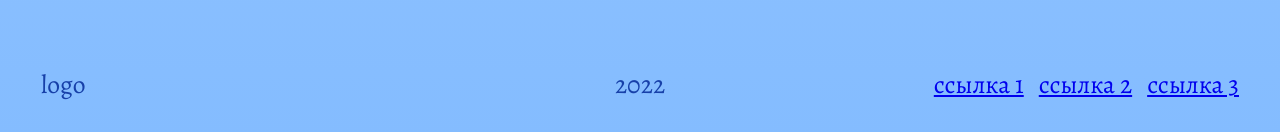
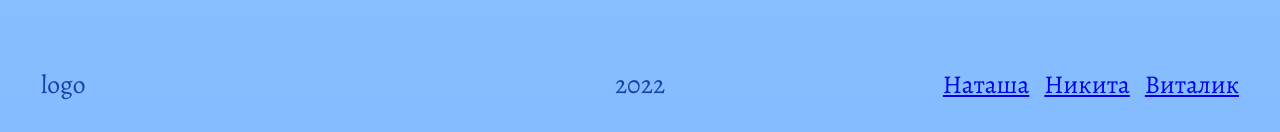
Before and after one commit to Verbena336/project-management-app, a React (Create React App) app in the folder project-management-app/: page /welcome in a window 1280 px wide. Shown: the part 2662-2794 px from the top of the page. Built offline with nearby package versions, Linux system fonts and the light colour scheme.

Commit message:
feat: add developers array

```diff
--- a/project-management-app/src/components/AppFooter/index.tsx
+++ b/project-management-app/src/components/AppFooter/index.tsx
@@ -2,16 +2,22 @@ import React from 'react';
 
 import styles from './index.module.scss';
 
+const { footer, inner, logo, created, githubs } = styles;
+
+import { developers } from '../../constants';
+
 const AppFooter = () => (
-  <footer className={styles.footer}>
+  <footer className={footer}>
     <div className="container">
-      <div className={styles.inner}>
-        <div className={styles.logo}>logo</div>
-        <div className={styles.created}>2022</div>
-        <div className={styles.githubs}>
-          <a href="#">ссылка 1</a>
-          <a href="#">ссылка 2</a>
-          <a href="#">ссылка 3</a>
+      <div className={inner}>
+        <div className={logo}>logo</div>
+        <div className={created}>2022</div>
+        <div className={githubs}>
+          {developers.map((person, i) => (
+            <a key={i} href={person.url} target="_blank" rel="noreferrer">
+              {person.name}
+            </a>
+          ))}
         </div>
       </div>
     </div>
--- /dev/null
+++ b/project-management-app/src/constants/index.tsx
@@ -0,0 +1,14 @@
+export const developers = [
+  {
+    url: 'https://github.com/verbena336',
+    name: 'Наташа',
+  },
+  {
+    url: 'https://github.com/rewired25',
+    name: 'Никита',
+  },
+  {
+    url: 'https://github.com/bloodsuckers-spb',
+    name: 'Виталик',
+  },
+];
```
